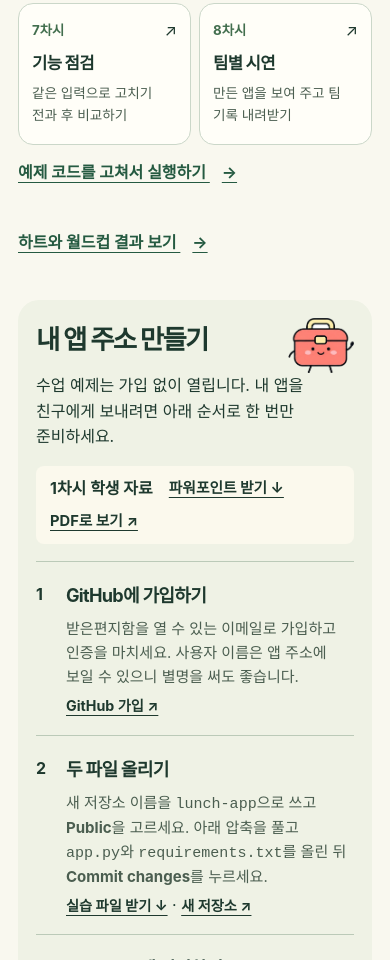
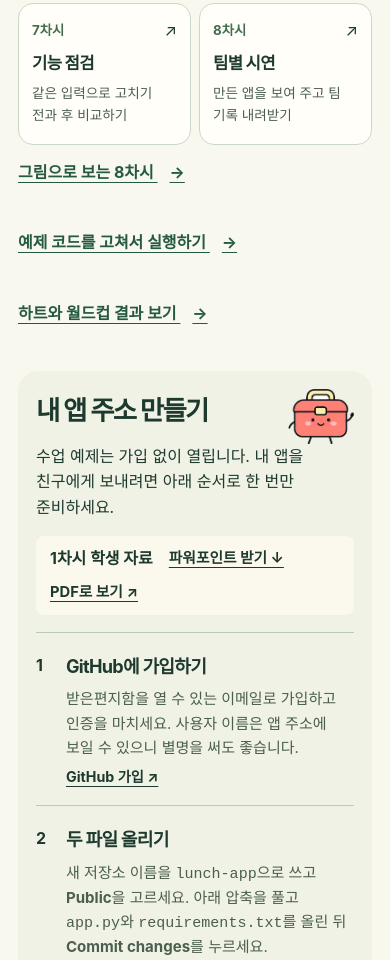
Before and after one commit to greatsong/dugeun-lunch-lab, a plain HTML site: page index.html in a window 390 px wide. Shown: the part 951-1911 px from the top of the page. Drawn offline with Linux system fonts and the light colour scheme.

Commit message:
Show the teaching diagrams for eight sessions and link the revised opening lesson

```diff
--- a/index.html
+++ b/index.html
@@ -12,8 +12,8 @@
 <a class="unit" href="lab/?lesson=6"><small>6차시</small><h3>이름 없는 투표함</h3><p>가상 접수번호로 중복 제출 확인하기</p><span aria-hidden="true">↗</span></a>
 <a class="unit" href="lab/?lesson=7"><small>7차시</small><h3>기능 점검</h3><p>같은 입력으로 고치기 전과 후 비교하기</p><span aria-hidden="true">↗</span></a>
 <a class="unit" href="lab/?lesson=8"><small>8차시</small><h3>팀별 시연</h3><p>만든 앱을 보여 주고 팀 기록 내려받기</p><span aria-hidden="true">↗</span></a>
-</div><a class="results" href="workshop/">예제 코드를 고쳐서 실행하기 <b>→</b></a> <span aria-hidden="true">　</span><a class="results" href="lab/?lesson=9">하트와 월드컵 결과 보기 <b>→</b></a></section>
-<section id="signup"><div class="section-title"><h2>내 앱 주소 만들기</h2><img src="assets/ttukttak.webp" alt=""></div><p>수업 예제는 가입 없이 열립니다. 내 앱을 친구에게 보내려면 아래 순서로 한 번만 준비하세요.</p><div class="deck"><strong>1차시 학생 자료</strong> <a href="lesson01/%EB%91%90%EA%B7%BC%EB%91%90%EA%B7%BC%20%EA%B8%89%EC%8B%9D%EC%8B%A4_%ED%95%99%EC%83%9D%EC%9A%A9%201%EC%B0%A8%EC%8B%9C_ChatGPT_2026-11-21_1106_KST.pptx">파워포인트 받기 ↓</a> <a href="lesson01/%EB%91%90%EA%B7%BC%EB%91%90%EA%B7%BC%20%EA%B8%89%EC%8B%9D%EC%8B%A4_%ED%95%99%EC%83%9D%EC%9A%A9%201%EC%B0%A8%EC%8B%9C_ChatGPT_2026-11-21_1106_KST.pdf">PDF로 보기 ↗</a></div><ol class="steps">
+</div><a class="results" href="visuals/">그림으로 보는 8차시 <b>→</b></a> <span aria-hidden="true">　</span><a class="results" href="workshop/">예제 코드를 고쳐서 실행하기 <b>→</b></a> <span aria-hidden="true">　</span><a class="results" href="lab/?lesson=9">하트와 월드컵 결과 보기 <b>→</b></a></section>
+<section id="signup"><div class="section-title"><h2>내 앱 주소 만들기</h2><img src="assets/ttukttak.webp" alt=""></div><p>수업 예제는 가입 없이 열립니다. 내 앱을 친구에게 보내려면 아래 순서로 한 번만 준비하세요.</p><div class="deck"><strong>1차시 학생 자료</strong> <a href="lesson01/%EB%91%90%EA%B7%BC%EB%91%90%EA%B7%BC%20%EA%B8%89%EC%8B%9D%EC%8B%A4_%ED%95%99%EC%83%9D%EC%9A%A9%201%EC%B0%A8%EC%8B%9C_ChatGPT_2026-11-21_1120_KST.pptx">파워포인트 받기 ↓</a> <a href="lesson01/%EB%91%90%EA%B7%BC%EB%91%90%EA%B7%BC%20%EA%B8%89%EC%8B%9D%EC%8B%A4_%ED%95%99%EC%83%9D%EC%9A%A9%201%EC%B0%A8%EC%8B%9C_ChatGPT_2026-11-21_1120_KST.pdf">PDF로 보기 ↗</a></div><ol class="steps">
 <li><h3>GitHub에 가입하기</h3><p>받은편지함을 열 수 있는 이메일로 가입하고 인증을 마치세요. 사용자 이름은 앱 주소에 보일 수 있으니 별명을 써도 좋습니다.</p><a href="https://github.com/signup">GitHub 가입 ↗</a></li>
 <li><h3>두 파일 올리기</h3><p>새 저장소 이름을 <code>lunch-app</code>으로 쓰고 <b>Public</b>을 고르세요. 아래 압축을 풀고 <code>app.py</code>와 <code>requirements.txt</code>를 올린 뒤 <b>Commit changes</b>를 누르세요.</p><a href="starter/급식앱_첫파일.zip" download>실습 파일 받기 ↓</a> · <a href="https://github.com/new">새 저장소 ↗</a></li>
 <li><h3>Streamlit에 연결하기</h3><p>Community Cloud에서 GitHub 계정으로 로그인하세요. 처음이라면 계정을 만든 뒤 Workspaces에서 <b>Connect GitHub account</b>를 고르고 <b>Authorize streamlit</b>을 누르세요.</p><a href="https://share.streamlit.io/">Streamlit 열기 ↗</a></li>
```
Also changed, not shown: visuals/index.html (added, +1 -0 lines), visuals/01.webp (added), visuals/02.webp (added), visuals/03a.webp (added), visuals/03b.webp (added), visuals/04.webp (added), visuals/05.webp (added), visuals/06.webp (added), visuals/07.webp (added), visuals/08.webp (added), 2 other files.
